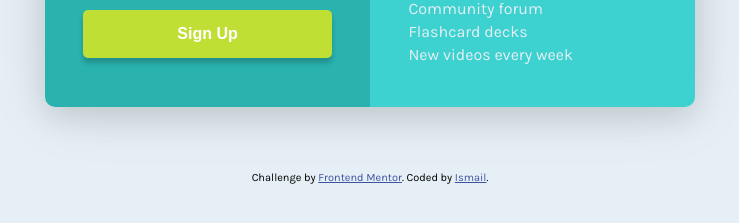
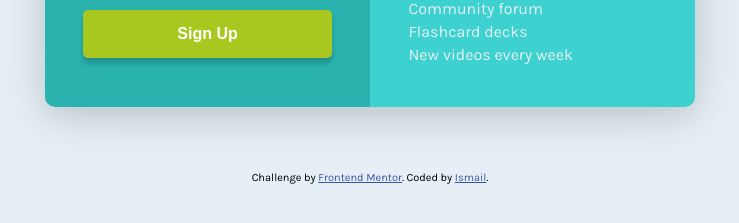
Before and after one commit to Ishi1834/single-price-grid-component, a plain HTML site: page index.html in a window 1280 px wide. In both pictures the pointer is over the button "Sign Up". Shown: the part 521-744 px from the top of the page, without its empty margins (270-1009 px from the left). Drawn offline with Linux system fonts and the light colour scheme.

Commit message:
added hover state for button and updated readme

```diff
--- a/style.css
+++ b/style.css
@@ -90,6 +90,10 @@ main > div {
   font-size: 16px;
   box-shadow: rgba(0, 0, 0, 0.1) 0px 5px 5px, rgba(0, 0, 0, 0.1) 0px 5px 5px;
 }
+.subscription button:hover {
+  cursor: pointer;
+  background-color: hsl(71, 73%, 45%);
+}
 .whyUs {
   background-color: hsl(179, 62%, 53%);
 }
```
Also changed, not shown: 2 other files.
